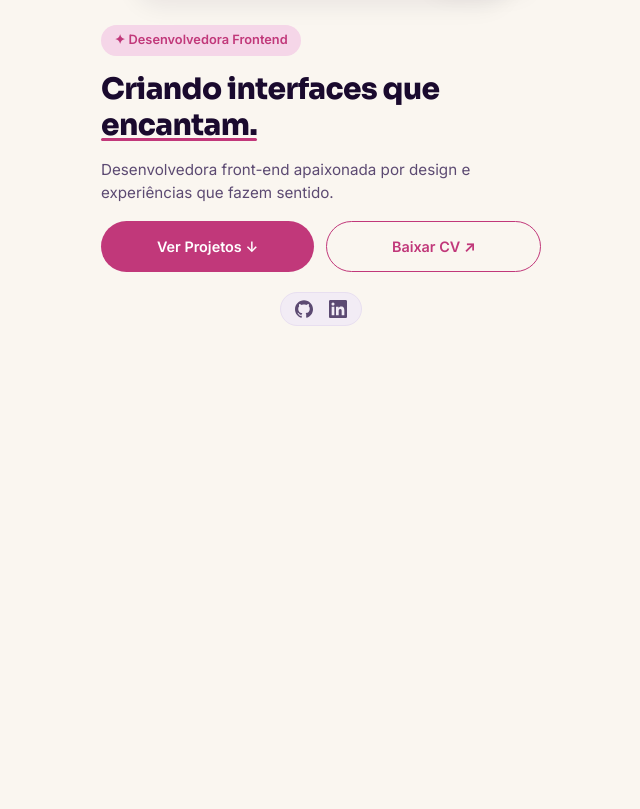
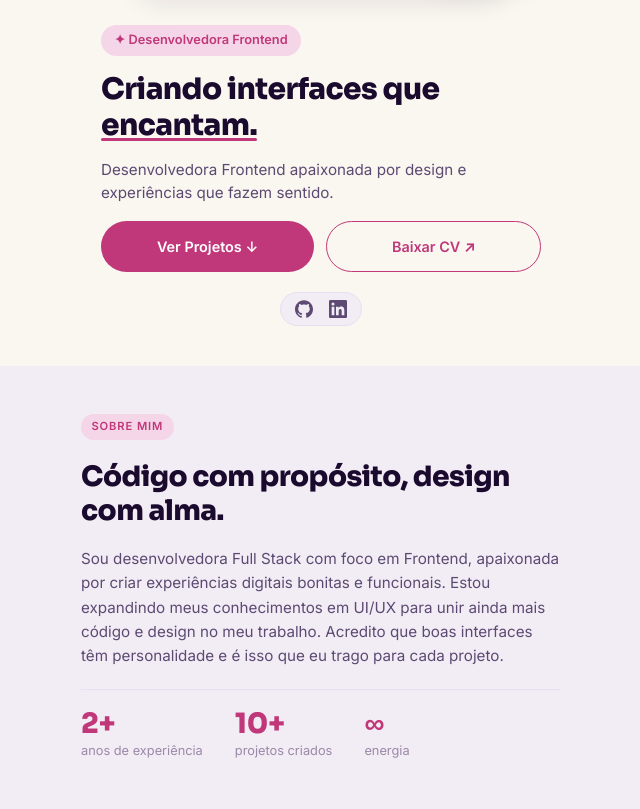
Before and after one commit to ClaraDev01/Ana-Clara-Portfolio, a plain HTML site: page index.html in a window 1280 px wide. Shown: the part 385-1194 px from the top of the page, without its empty margins (319-959 px from the left). Before the commit the page ends 800 px from the top, so only its background shows below. Drawn offline with Linux system fonts and the light colour scheme.

Commit message:
feat: add about section

```diff
--- a/css/style.css
+++ b/css/style.css
@@ -86,7 +86,7 @@ nav {
 }
 
 .nav-links.is-open a {
-    font-size: 1rem;
+    font-size: 1.1rem;
     font-weight: 500;
     color: var(--text-2);
     transition: color var(--transition-fast);
@@ -367,3 +367,71 @@ nav {
     height: 18px;
     fill: currentColor;
 }
+
+/* ABOUT SECTION */
+.about {
+    padding: 3rem 1.25rem;
+    background-color: var(--bg-alt);
+}
+
+.about-content {
+    max-width: 480px;
+    margin: 0 auto;
+    display: flex;
+    flex-direction: column;
+    gap: 1.25rem;
+}
+
+.section-tag {
+    display: inline-block;
+    align-self: flex-start;
+    background-color: var(--accent-light);
+    color: var(--accent);
+    font-size: 0.7rem;
+    font-weight: 600;
+    padding: 0.25rem 0.65rem;
+    border-radius: var(--radius-pill);
+    text-transform: uppercase;
+    letter-spacing: 0.08em;
+}
+
+.section-title {
+    font-family: var(--font-title);
+    font-size: 1.75rem;
+    font-weight: 800;
+    color: var(--text);
+    line-height: 1.2;
+    letter-spacing: -0.02em;
+}
+
+.about-bio {
+    font-size: 0.95rem;
+    color: var(--text-2);
+    line-height: 1.6;
+}
+
+.about-stats {
+    display: flex;
+    gap: 2rem;
+    padding-top: 1.25rem;
+    border-top: 1px solid var(--border);
+}
+
+.stat {
+    display: flex;
+    flex-direction: column;
+    gap: 0.2rem;
+}
+
+.stat-number {
+    font-family: var(--font-title);
+    font-size: 1.75rem;
+    font-weight: 800;
+    color: var(--accent);
+    line-height: 1;
+}
+
+.stat-label {
+    font-size: 0.8rem;
+    color: var(--text-3);
+}
--- a/index.html
+++ b/index.html
@@ -4,7 +4,7 @@
 <head>
     <meta charset="UTF-8">
     <meta name="viewport" content="width=device-width, initial-scale=1.0">
-    <title>Ana Clara Fonseca | Desenvolvedora Front-end</title>
+    <title>Ana Clara Fonseca | Desenvolvedora Frontend</title>
 
     <link rel="preconnect" href="https://fonts.googleapis.com">
     <link rel="preconnect" href="https://fonts.gstatic.com" crossorigin>
@@ -68,9 +68,9 @@
                 </h1>
 
                 <p class="hero-bio"
-                    data-pt="Desenvolvedora front-end apaixonada por design e experiências que fazem sentido."
-                    data-en="Front-end developer passionate about design and user experiences that make sense.">
-                    Desenvolvedora front-end apaixonada por design e experiências que fazem sentido.
+                    data-pt="Desenvolvedora Frontend apaixonada por design e experiências que fazem sentido."
+                    data-en="Frontend Developer passionate about design and user experiences that make sense.">
+                    Desenvolvedora Frontend apaixonada por design e experiências que fazem sentido.
                 </p>
 
                 <div class="hero-actions">
@@ -98,6 +98,44 @@
                 </div>
             </div>
         </section>
+
+        <section class="about" id="sobre">
+            <div class="about-content">
+                <span class="section-tag" data-pt="Sobre mim" data-en="About me">Sobre mim</span>
+
+                <h2 class="section-title" data-pt="Código com propósito, design com alma."
+                    data-en="Code with purpose, design with soul.">
+                    Código com propósito, design com alma.
+                </h2>
+
+                <p class="about-bio"
+                    data-pt="Sou desenvolvedora Full Stack com foco em Frontend, apaixonada por criar experiências digitais bonitas e funcionais. Estou expandindo meus conhecimentos em UI/UX para unir ainda mais código e design no meu trabalho. Acredito que boas interfaces têm personalidade e é isso que eu trago para cada projeto."
+                    data-en="I'm a Full Stack Developer focused on Frontend, passionate about creating beautiful and functional digital experiences. I'm expanding my UI/UX knowledge to further unite code and design. I believe great interfaces have personality, and that's what I bring to every project.">
+                    Sou desenvolvedora Full Stack com foco em Frontend, apaixonada por criar experiências digitais
+                    bonitas e funcionais. Estou expandindo meus conhecimentos em UI/UX para unir ainda mais código e
+                    design no meu trabalho. Acredito que boas interfaces têm personalidade e é isso que eu trago para
+                    cada projeto.
+                </p>
+
+                <div class="about-stats">
+                    <div class="stat">
+                        <span class="stat-number">2+</span>
+                        <span class="stat-label" data-pt="anos de experiência" data-en="years of experience">anos de
+                            experiência</span>
+                    </div>
+                    <div class="stat">
+                        <span class="stat-number">10+</span>
+                        <span class="stat-label" data-pt="projetos criados" data-en="projects built">projetos
+                            criados</span>
+                    </div>
+                    <div class="stat">
+                        <span class="stat-number">∞</span>
+                        <span class="stat-label" data-pt="energia" data-en="energy">energia</span>
+                    </div>
+                </div>
+            </div>
+        </section>
+
     </main>
     <script src="./js/script.js"></script>
 </body>
```
